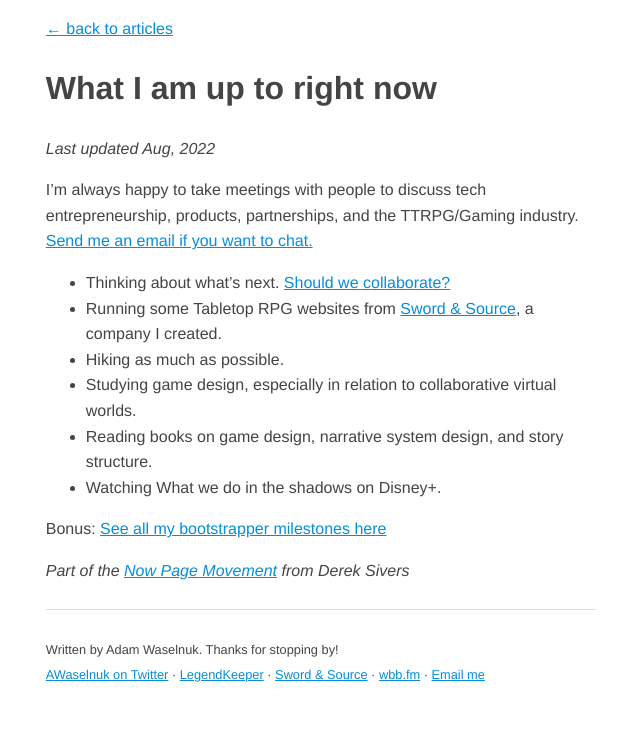
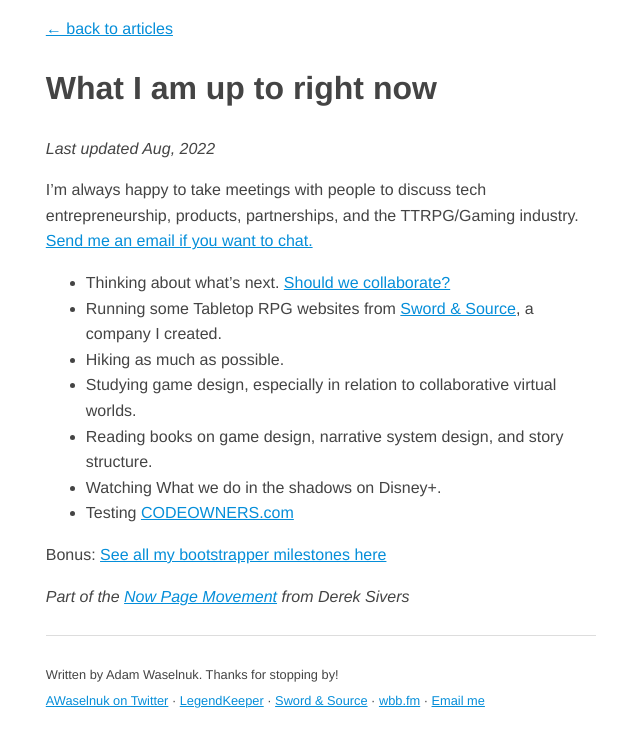
Before and after one commit to AWaselnuk/AWaselnuk.github.io, a Jekyll site: the page built from now.md, in a window 1280 px wide. Shown: the top 747 px of the page, without its empty margins (319-959 px from the left). Built offline with Jekyll 4.4.1, drawn with Linux system fonts in a browser that asks for light colours; comment, search, counter and statistics services are not loaded.

Commit message:
Testing CODEOWNERS - second PR

```diff
--- a/now.md
+++ b/now.md
@@ -17,6 +17,7 @@
 - Studying game design, especially in relation to collaborative virtual worlds.
 - Reading books on game design, narrative system design, and story structure.
 - Watching What we do in the shadows on Disney+.
+- Testing [CODEOWNERS.com](https://codeowners.com)
 
 Bonus: [See all my bootstrapper milestones here](/milestones)
 
```
